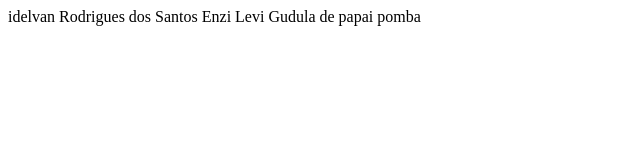
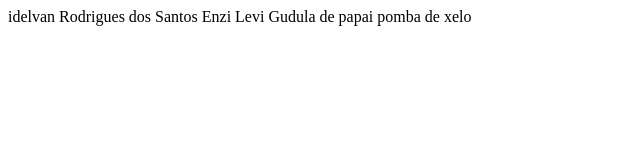
Before and after one commit to Idelvancp/meu_site, a plain HTML site: page index.html in a window 1280 px wide. Shown: the full height of the page, 0-640 px from the left. Drawn offline with Linux system fonts and the light colour scheme.

Commit message:
Update index.html

```diff
--- a/index.html
+++ b/index.html
@@ -1,6 +1,6 @@
 <html>
 <head> </head>
 idelvan Rodrigues dos Santos
-Enzi Levi Gudula de papai pomba
+Enzi Levi Gudula de papai pomba de xelo
 <body> <body>
 </html>
```
